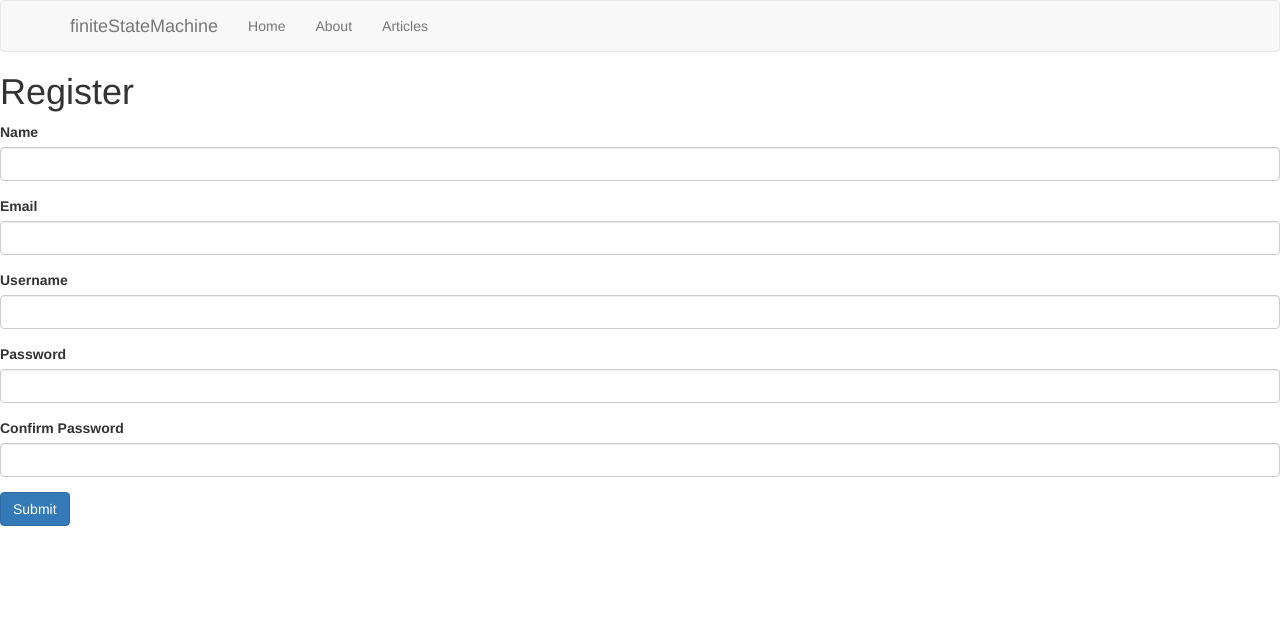
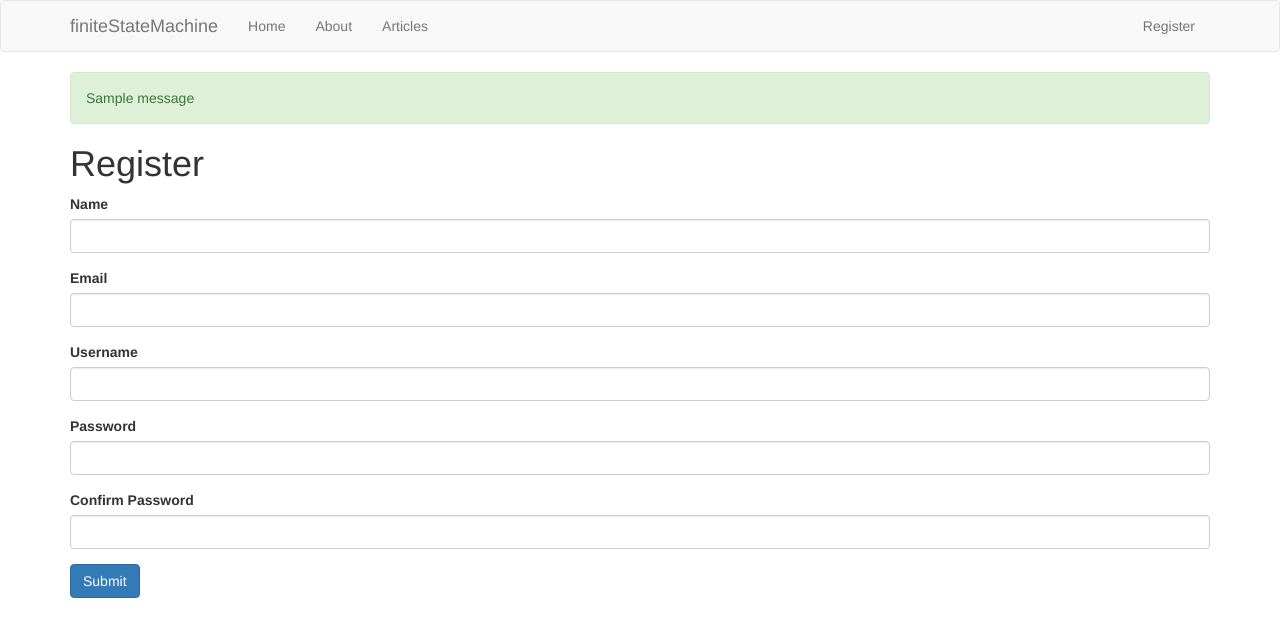
Before and after one commit to sukhorukovmv/Finite-state-Machine, a Flask app: page /register in a window 1280 px wide. Shown: the top 637 px of the page. Run offline with Flask 2, Linux system fonts and the light colour scheme; one stand-in notice (Sample message) is shown; some libraries are stand-ins or nearby versions.

Commit message:
Update register

```diff
--- a/src/app.py
+++ b/src/app.py
@@ -6,6 +6,16 @@ from passlib.hash import sha256_crypt
 from data import Articles
 
 app = Flask(__name__)
+
+# Config MySQL
+app.config['MYSQL_HOST'] = 'localhost'
+app.config['MYSQL_USER'] = 'root'
+app.config['MYSQL_PASSWORD'] = 'f3ua84fd'
+app.config['MYSQL_DB'] = 'myflaskapp'
+app.config['MYSQL_CURSORCLASS'] = 'DictCursor'
+
+# init MySQL
+mysql = MySQL(app)
 
 Articles = Articles()
 
@@ -39,8 +49,28 @@ class RegisterForm(Form):
 def register():
     form = RegisterForm(request.form)
     if request.method == 'POST' and form.validate():
-        return render_template('register.html')
+        name = form.name.data
+        email = form.email.data
+        username = form.username.data
+        password = sha256_crypt.encrypt(str(form.password.data))
+
+        # Create cursor
+        cur = mysql.connection.cursor()
+
+        # Execute query
+        cur.execute("INSERT INTO users(name, email, username, password) VALUES(%s, %s, %s, %s)", (name, email, username, password))
+
+        # commit to DB
+        mysql.connection.commit()
+
+        # close connection
+        cur.close()
+
+        flash('You are now register and can log in', 'success')
+
+        return redirect(url_for('register'))
     return render_template('register.html', form=form)
 
 if __name__ == '__main__':
-     app.run(debug=True)
+    app.secret_key='secret123'
+    app.run(debug=True)
--- /dev/null
+++ b/src/templates/includes/_messages.html
@@ -0,0 +1,15 @@
+{% with messages = get_flashed_messages(with_categories=true) %}
+  {% if messages %}
+    {% for category, message in messages %}
+      <div class="alert alert-{{ category }}">{{ message }}</div>
+    {% endfor %}
+  {% endif %}
+{% endwith %}
+
+{% if error %}
+  <div class="alert alert-danger">{{error}}</div>
+{% endif %}
+
+{% if msg %}
+  <div class="alert alert-success">{{msg}}</div>
+{% endif %}
--- a/src/templates/includes/_navbar.html
+++ b/src/templates/includes/_navbar.html
@@ -16,6 +16,10 @@
             <li><a href="/articles">Articles</a></li>
           </ul>
 
+          <ul class="nav navbar-nav navbar-right">
+            <li><a href="/register">Register</a></li>
+          </ul>
+
         </div><!--/.nav-collapse -->
       </div>
     </nav>
--- a/src/templates/layout.html
+++ b/src/templates/layout.html
@@ -7,7 +7,10 @@
 </head>
 <body>
     {% include 'includes/_navbar.html' %}
-    {% block body %}{% endblock %}
+    <div class="container">
+        {% include 'includes/_messages.html' %}
+        {% block body %}{% endblock %}
+    </div>
 
     <script src="https://maxcdn.bootstrapcdn.com/bootstrap/3.3.7/js/bootstrap.min.js"></script>
 </body>
```
